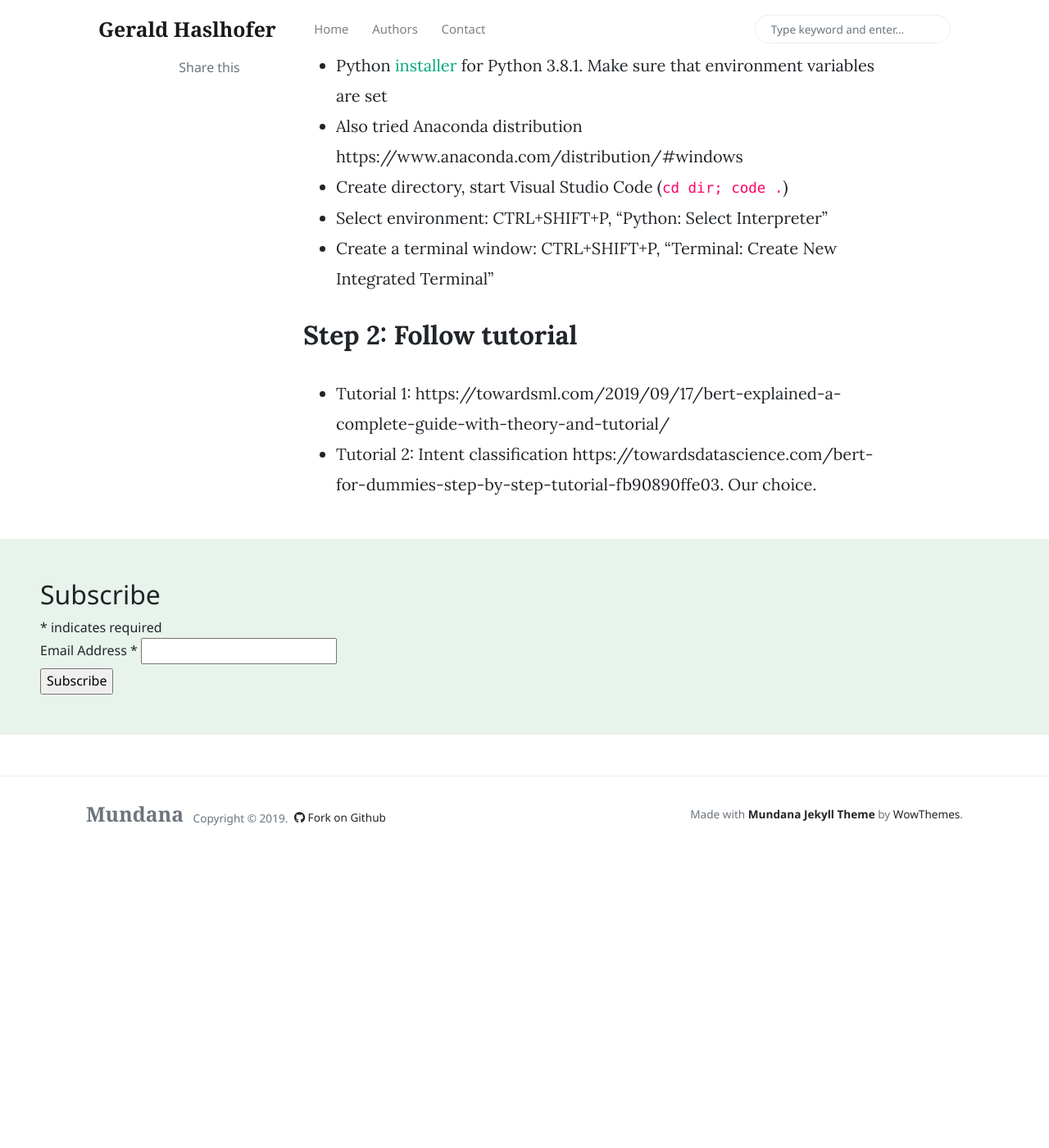
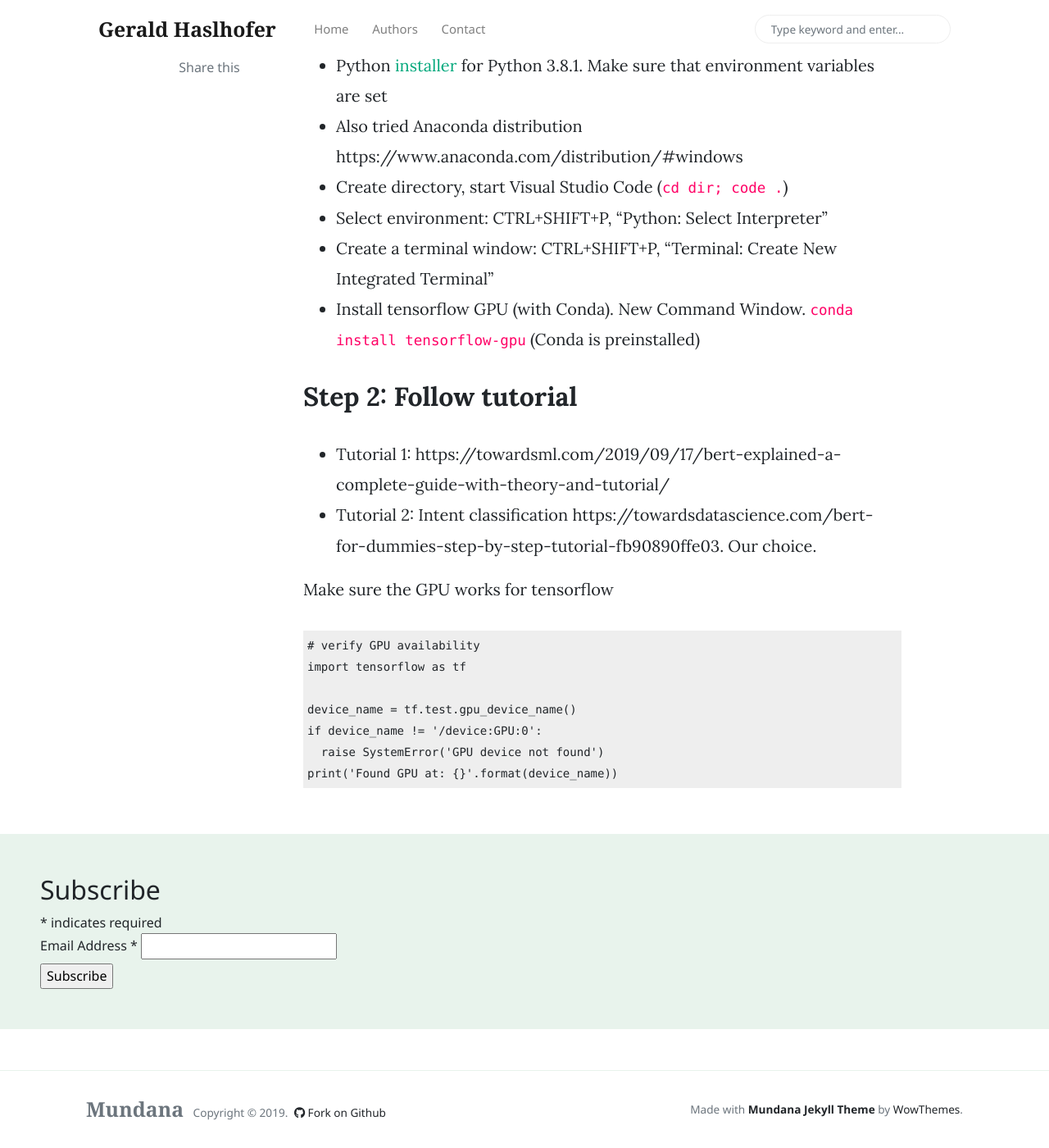
Before and after one commit to haslhofer/haslhofer.github.io, a Jekyll site: the page built from _posts/2019-12-20-starting-with-python.md, in a window 1280 px wide and 1400 px high, scrolled down 943 px. Shown: the whole window at 82% size. Built offline with Jekyll 4.4.1, drawn with Linux system fonts in a browser that asks for light colours; nearby versions of some CDN libraries; comment, search, counter and statistics services are not loaded; before the commit the page ends 1983 px from its top, so only the background shows below that.

Commit message:
add python code

````diff
--- a/_posts/2019-12-20-starting-with-python.md
+++ b/_posts/2019-12-20-starting-with-python.md
@@ -24,9 +24,22 @@ Step 1: Setup
 * Create directory, start Visual Studio Code (```cd dir; code .```)
 * Select environment: CTRL+SHIFT+P,  "Python: Select Interpreter"
 * Create a terminal window: CTRL+SHIFT+P, "Terminal: Create New Integrated Terminal"
+* Install tensorflow GPU (with Conda). New Command Window. ```conda install tensorflow-gpu```  (Conda is preinstalled)
 
 Step 2: Follow tutorial
 ---
 
 * Tutorial 1: https://towardsml.com/2019/09/17/bert-explained-a-complete-guide-with-theory-and-tutorial/
 * Tutorial 2: Intent classification https://towardsdatascience.com/bert-for-dummies-step-by-step-tutorial-fb90890ffe03. Our choice.
+
+Make sure the GPU works for tensorflow
+
+```
+# verify GPU availability
+import tensorflow as tf
+
+device_name = tf.test.gpu_device_name()
+if device_name != '/device:GPU:0':
+  raise SystemError('GPU device not found')
+print('Found GPU at: {}'.format(device_name))
+```
````
